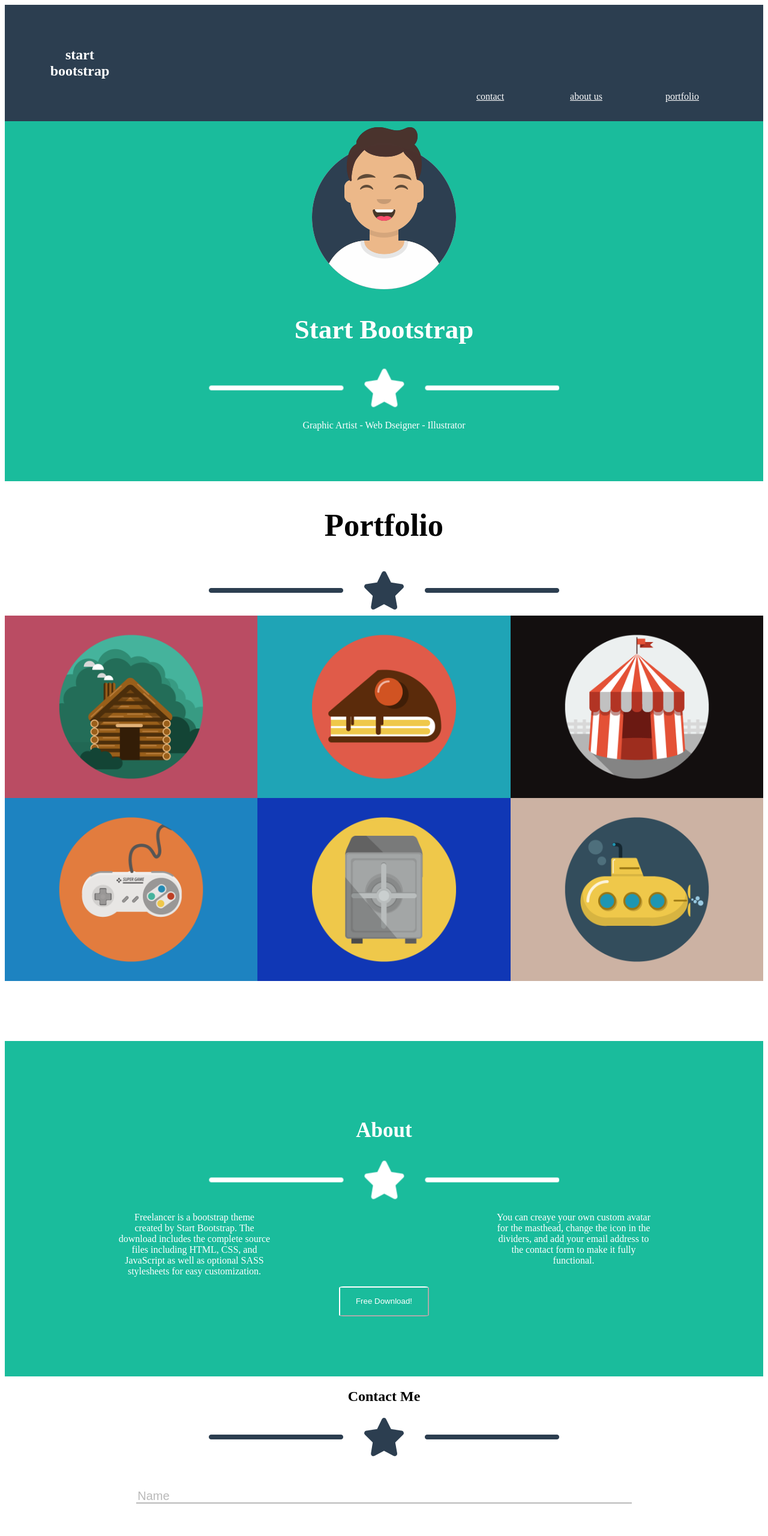
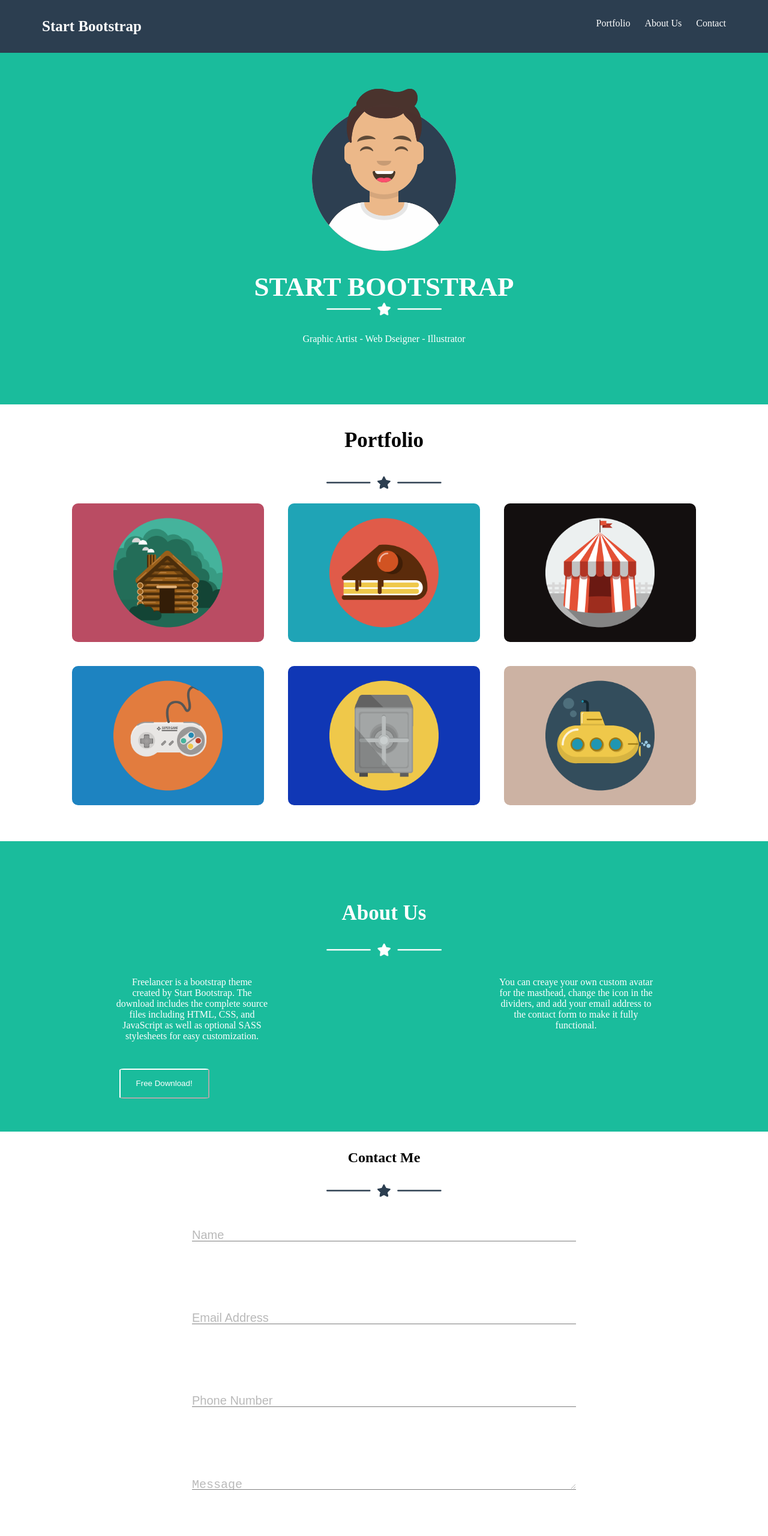
Before and after one commit to caleb-gondo/Gondo-start-bootstrap, a plain HTML site: page index.html in a window 1280 px wide. Shown: the top 2560 px of the page at 60% size. Drawn offline with Linux system fonts and the light colour scheme.

Commit message:
adjustment

```diff
--- a/index.html
+++ b/index.html
@@ -7,21 +7,24 @@
     <title>start</title>
 </head>
 <body>
-    <div class="hero">
-    <h2>start bootstrap</h2>
-        <div class="grid-3">
-            <a href="./portfolio.html">portfolio</a>
-            <a href="./about us.html">about us</a>
-            <a href="./contact.html">contact</a>
+    <header>
+        <h3>
+            Start Bootstrap
+        </h3>
+        <div class="links">
+            <a href="#">Portfolio</a>
+            <a href="#">About Us</a>
+            <a href="#">Contact</a>
         </div>
+    </header>
 
     </div>
-    <section class="gaba">
+    <section class="hero">
        <div class="billboard">
         <img src="./img/banner.png">
     </div>
-        <h1>Start Bootstrap</h1>
-        <img src="./img/star.png">
+        <h1>START BOOTSTRAP</h1>
+        <img src="./img/star.png" id="starr">
         <p class="mazita">Graphic Artist - Web Dseigner - Illustrator</p>
     </section>
 
@@ -42,7 +45,7 @@
     </section>
 
     <section class="abhawuti">
-        <h2 class="nezveyi">About</h2>
+        <h2 class="nezveyi">About Us</h2>
         <img src="./img/star.png" alt="nyenyedzi">
 
         <div class="rondedzero">
@@ -88,14 +91,14 @@
 
     </section>
 
-    <div class="futa">
+    <div class="footer">
       <div class="nzimbo">
-        <h3>Location</h3>
+        <h3 id="cat">Location</h3>
         <p>2215 John Daniel Drive <br>Clark, MO 65243</p>
 
       </div>
       <div class="girobhawu">
-        <h3>Around The Web</h3>
+        <h3 id="world">Around The Web</h3>
         <div class="middle">
             <div class="imoji">
                 <img src="./img/facebook.png" alt="bhuku">
@@ -115,7 +118,7 @@
       </div>
 
       <div class="lanco">
-        <h3>About Freelancer</h3>
+        <h3 id="lancer">About Freelancer</h3>
         <p>Freelancer is a free to use, MIT licensed <br> Bootstrap theme create by Start Bootstrap.</p>
       </div>
 
--- a/style/style.css
+++ b/style/style.css
@@ -1,27 +1,57 @@
-.hero {
-    background-color: #2c3e50;
-    color: white;
-    text-align: center;
-    padding: 50px;
-
-}
-.hero h2 {
-    position: relative;
-    width: 150px;
-    margin-left: 20px;
+*{
+    padding: 0;
+    margin: 0;
+    box-sizing: border-box;
 }
 
-.hero a {
-    float: right;
+@font-face {
+    font-family:Chillax ;
+    src: url(./fonts/OTF/Chillax-Semibold.otf);
+}
+
+header{
+    background-color: #2c3e50;
+    padding: 30px 70px;
     position: relative;
-    width: 150px;
-    margin-right: 10px;
-    color: white
 }
-.gaba {
+.links {
+    position: absolute;
+    right: 70px;
+    top: 30px;
+}
+header h3 {
+    color: white;
+    font-size: 25px;
+    @font-face {
+        font-family: Chillax-Semibold;
+        src: url();
+    }
+}
+
+.links a{
+    color: white;
+    margin-left: 20px;
+    text-decoration: none;
+    font-family: 'Times New Roman', Times, serif;
+}
+
+
+.hero {
     background-color: #1abc9c;
-    text-align: center;
-    height: 600px;
+    display: flex;
+    flex-direction: column;
+    justify-content: center;
+    align-items: center;
+    padding-top: 50px;
+    padding-bottom: 100px;
+}
+
+.hero img{
+    margin-bottom: 30px;
+}
+
+#starr{
+    width: 15%;
 }
 
 h1 {
@@ -33,28 +63,46 @@ h1 {
 }
 .port {
     text-align: center;
+    margin-bottom: 40px;
+}
+
+.port h2{
     font-size: 35px;
-    padding-bottom: 100px;
+    margin-top: 40px;
+    margin-bottom: 39px;
+}
+
+.port img{
+    width: 15%;
 }
 .counter {
-    display: grid;
-    grid-template-columns: 1fr 1fr 1fr;
-    grid-gap: 0px;
+    display: flex;
+    flex-direction: row;
+    justify-content: center;
+    align-items: center;
+    flex-wrap: wrap;
 }
+
 .counter img {
-    width: 100%;
-    height: 100%;
-    margin: 0 auto;
+    width: 25%;
+    border-radius: 10px;
+    margin:20px;
 }
 .abhawuti {
     text-align: center;
     background-color: #1abc9c;
     padding-top: 100px;
-    padding-bottom: 100px;
+    padding-bottom: 150px;
+    position: relative;
 }
 .nezveyi {
     font-size: 35px;
     color: white;
+}
+
+.abhawuti img{
+    width: 15%;
+    margin: 30px;
 }
 .rondedzero {
         display: grid;
@@ -65,39 +113,43 @@ h1 {
 button {
     height: 50px;
     width: 150px;
-    padding: auto;
+    margin: 45px;
     border-radius: 5%;
     color: white;
     background-color: #1abc9c;
     border-color: white;
+    position: absolute;
+    left: 12%;
 }
 
 .numeri {
     text-align: center;
+    margin-top: 30px;
+    padding-bottom: 50px;
+}
+
+.numeri img{
+    width: 15%;
+    margin-top: 30px;
+    position: relative;
 }
 
 .nhambazi {
     text-align: inherit;
 }
-.nhambazi input {
+.nhambazi input, textarea {
     border-top: 0px;
     border-right: 0px;
     border-left: 0px;
+    border-bottom: 1px solid black;
     height: 20px;
-    width: 65%;
+    width: 50%;
     margin-bottom: 50px;
     margin-top: 50px;
     font-size: 20px;
     opacity: 0.5;
 }
-.nhambazi textarea {
-    width: 65%;
-    border-top: 0px;
-    border-right: 0px;
-    border-left: 0px;
-    font-size: 20px;
-    margin-bottom: 40px;
-}
+
 .nhambazi button {
     background-color: #1abc9c;
     color: white;
@@ -105,9 +157,10 @@ button {
     width: 80px;
     border-radius: 15%;
     border-color: white;
-    position: initial;
+    position: absolute;
+    left: 21%;
 }
-.futa {
+.footer {
     background-color: #2c3e50;
     display: flex;
     flex-direction: row;
@@ -116,6 +169,7 @@ button {
     color: white;
     margin-top: 50px;
     height: 45vh;
+    position: relative;
 
 }
 
@@ -129,13 +183,40 @@ button {
 .middle{
     display: flex;
     flex-direction: row;
-    justify-content: space-evenly;
+    justify-content: center;
     align-content: center;
 
-    imoji {
-        width: 35px; height: 35px;
-        background-color: #2c3e50;
-        border-color: white;
+}
+
+.middle .imoji{
+        width: 40px; height: 40px;
+        background-color:#2c3e50;color: white;border-color: white ;border: 2px solid;
+        margin: 4px;
+        margin-top: 6px;
         border-radius: 100%;
-    }
+
 }
+
+.imoji img{
+    width: 25px;
+    height: 25px;
+    padding-top: 12px;
+    padding-left: 10px;
+}
+
+#world{
+    position: absolute;
+    top: 90px;
+
+
+}
+
+#lancer{
+    position: absolute;
+    top: 90px;
+}
+
+#cat{
+    position: absolute;
+    top: 90px;
+}
```
Also changed, not shown: style/fonts/OTF/Chillax-Bold.otf (added), style/fonts/OTF/Chillax-Extralight.otf (added), style/fonts/OTF/Chillax-Light.otf (added), style/fonts/OTF/Chillax-Medium.otf (added), style/fonts/OTF/Chillax-Regular.otf (added), style/fonts/OTF/Chillax-Semibold.otf (added).
